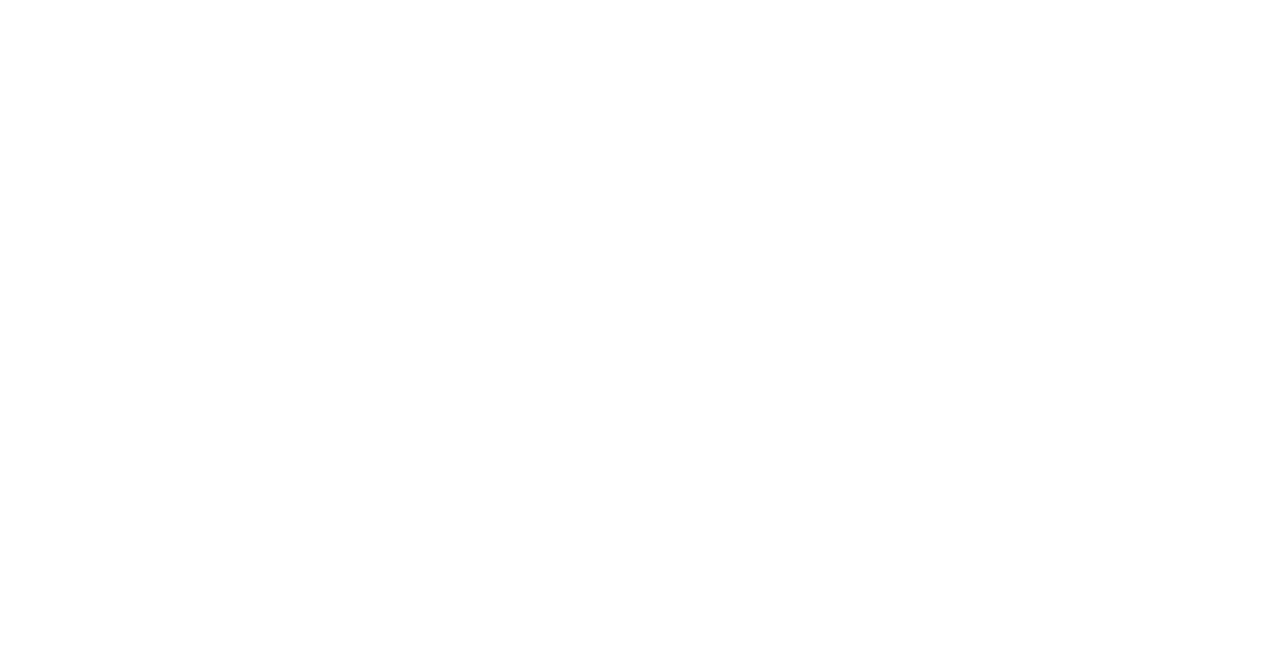
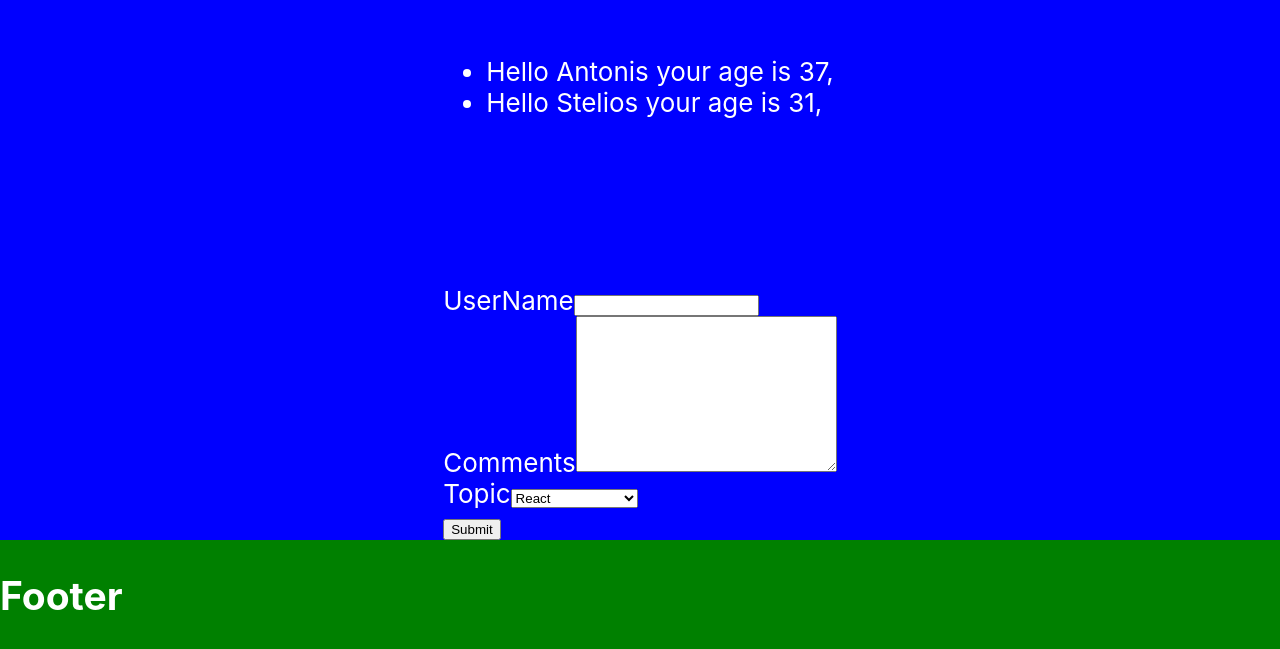
Before and after one commit to anmaras/react-exercise-01, a React (Create React App) app in the folder exercise-01/: page / in a window 1280 px wide. Shown: the part 1378-2027 px from the top of the page. Before the commit the page ends 1011 px from the top, so only its background shows below. Built offline with nearby package versions, Linux system fonts and the light colour scheme.

Commit message:
testing controlled react form components

```diff
--- a/exercise-01/src/Components/Main/Main.js
+++ b/exercise-01/src/Components/Main/Main.js
@@ -5,7 +5,7 @@
 import MainDataUp from './MainDataUp';
 import MainConditionalRender from './MainConditionalRender';
 import MainListRendering from './MainListRendering';
-
+import MainForm from './MainForm';
 import style from './Main.module.css';
 
 class Main extends Component {
@@ -33,6 +33,7 @@
         <MainDataUp greet={this.greetParent} />
         <MainConditionalRender />
         <MainListRendering />
+        <MainForm />
       </div>
     );
   }
--- /dev/null
+++ b/exercise-01/src/Components/Main/MainForm.js
@@ -0,0 +1,72 @@
+import React, { Component } from 'react';
+/* React controlled elements
+
+*/
+
+class MainForm extends Component {
+  constructor(props) {
+    super(props);
+
+    this.state = {
+      userName: '',
+      comments: '',
+      topic: 'react',
+    };
+  }
+
+  changeNameHandler = (e) => {
+    this.setState({
+      /* noice trick */
+      [e.target.name]: e.target.value,
+    });
+  };
+
+  submitHandler = (e) => {
+    e.preventDefault();
+    console.log(this.state.comments, this.state.topic, this.state.userName);
+  };
+
+  render() {
+    return (
+      <form onSubmit={this.submitHandler}>
+        <div>
+          <label>UserName</label>
+          <input
+            type="text"
+            name="userName"
+            value={this.state.userName}
+            onChange={this.changeNameHandler}
+          />
+        </div>
+        <div>
+          <label>Comments</label>
+          <textarea
+            name="comments"
+            cols="30"
+            rows="10"
+            value={this.state.comments}
+            onChange={this.changeNameHandler}
+          ></textarea>
+        </div>
+        <div>
+          <label>Topic</label>
+          <select
+            name="topic"
+            value={this.state.topic}
+            onChange={this.changeNameHandler}
+          >
+            <option value={'default'} disabled>
+              Choose an option
+            </option>
+            <option value="react">React</option>
+            <option value="angular">Angular</option>
+            <option value="vue">Vue</option>
+          </select>
+        </div>
+        <button type="submit">Submit</button>
+      </form>
+    );
+  }
+}
+
+export default MainForm;
```
